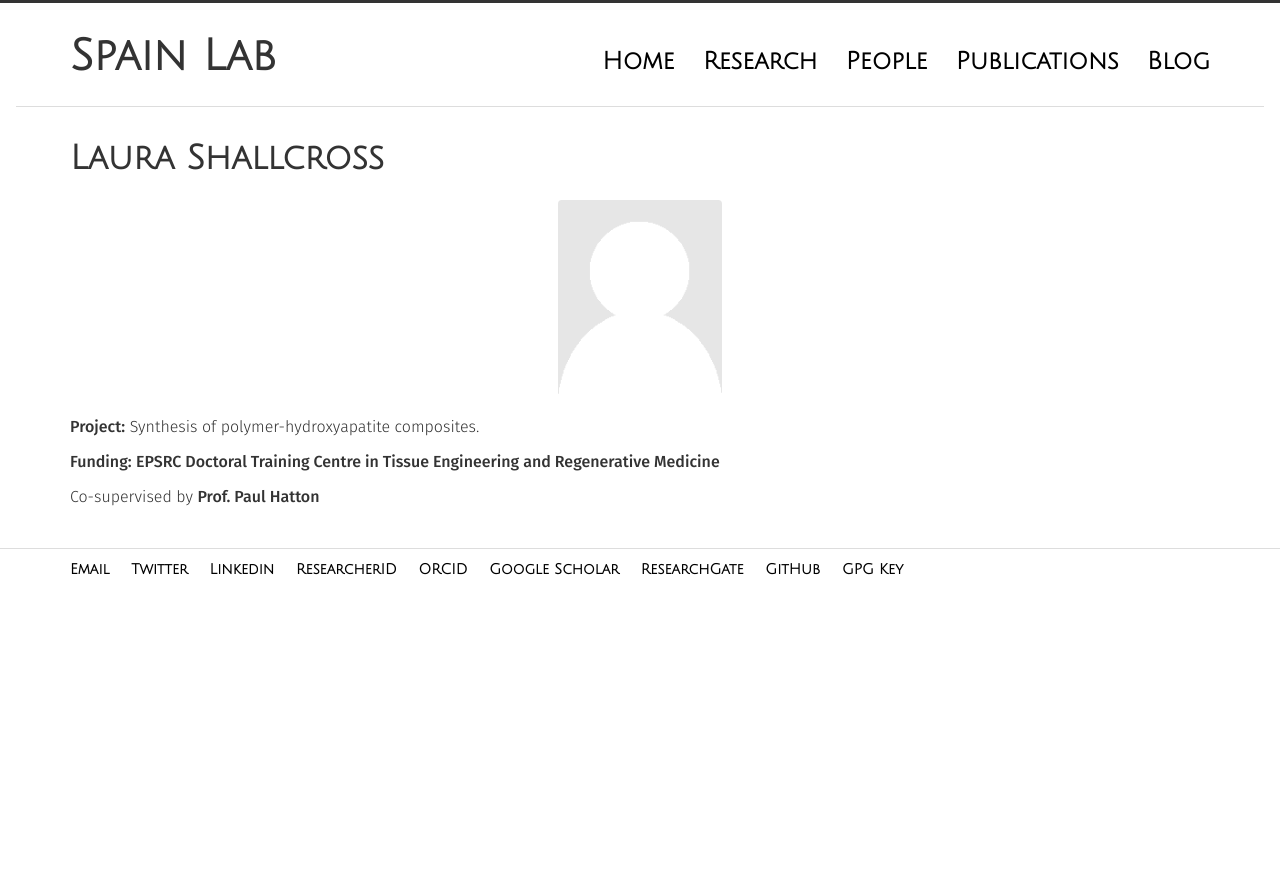
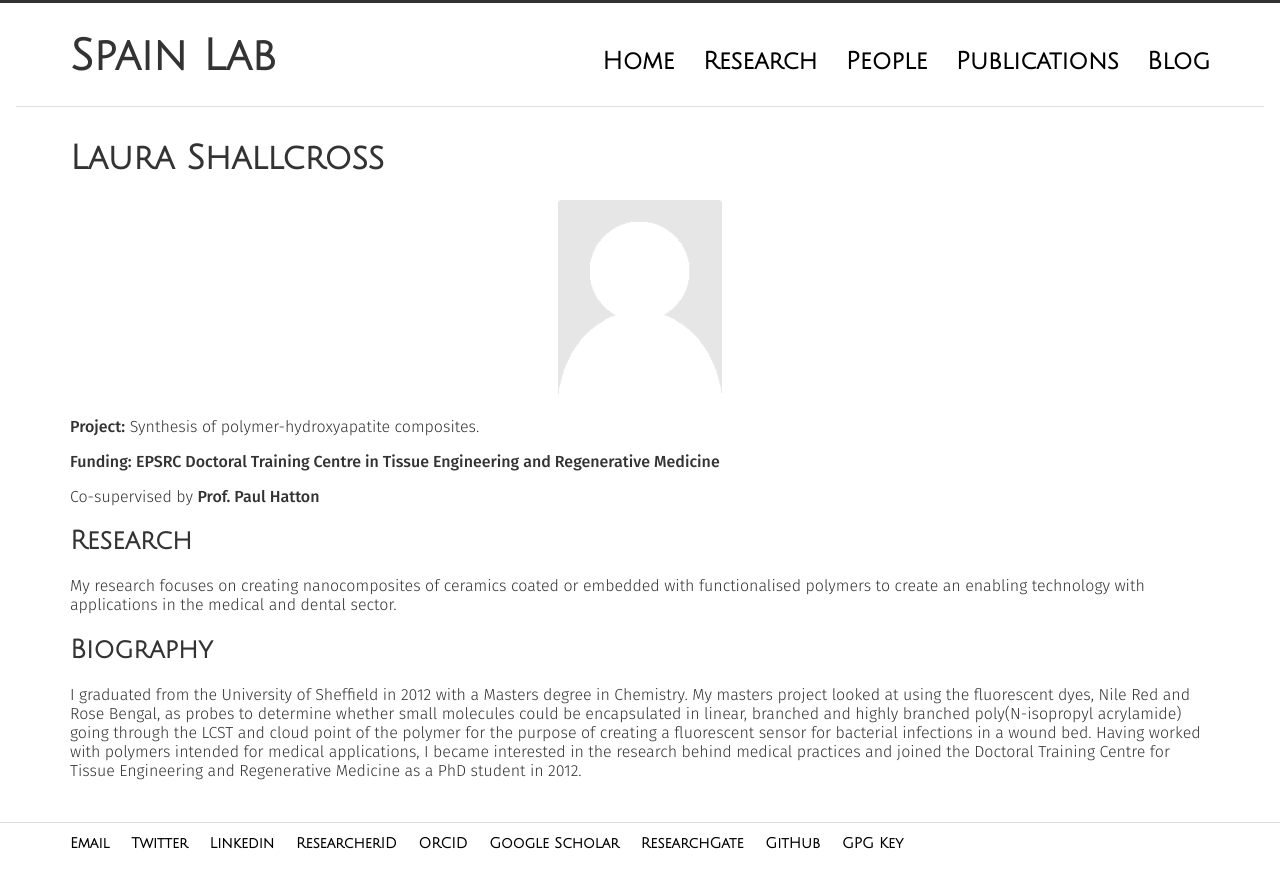
Before and after one commit to sebspain/sebspain.github.io, a Jekyll site: the page built from group/profiles/Laura_Shallcross.md, in a window 1280 px wide. Shown: the top 888 px of the page. Built offline with Jekyll 4.4.1, drawn with Linux system fonts in a browser that asks for light colours; Markdown is read by kramdown in place of the engine named in the settings.

Commit message:
first batch of profiles

```diff
--- a/group/profiles/Laura_Shallcross.md
+++ b/group/profiles/Laura_Shallcross.md
@@ -10,3 +10,11 @@ title: Laura Shallcross
 **Funding:** [EPSRC Doctoral Training Centre in Tissue Engineering and Regenerative Medicine](http://www.dtcterm.leeds.ac.uk/)
 
 Co-supervised by [Prof. Paul Hatton](https://www.sheffield.ac.uk/dentalschool/about/staff/hatton)
+
+
+##Research
+My research focuses on creating nanocomposites of ceramics coated or embedded with functionalised polymers to create an enabling technology with applications in the medical and dental sector.
+
+##Biography
+I graduated from the University of Sheffield in 2012 with a Masters degree in Chemistry. My masters project looked at using the fluorescent dyes, Nile Red and Rose Bengal, as probes to determine whether small molecules could be encapsulated in linear, branched and highly branched poly(N-isopropyl acrylamide) going through the LCST and cloud point of the polymer for the purpose of creating a fluorescent sensor for bacterial infections in a wound bed.
+Having worked with polymers intended for medical applications, I became interested in the research behind medical practices and joined the Doctoral Training Centre for Tissue Engineering and Regenerative Medicine as a PhD student in 2012.
```
Also changed, not shown: group/profiles/Dominic_Gray.md (+2 -2 lines), group/profiles/Kathryn_Murray.md (+2 -0 lines).
